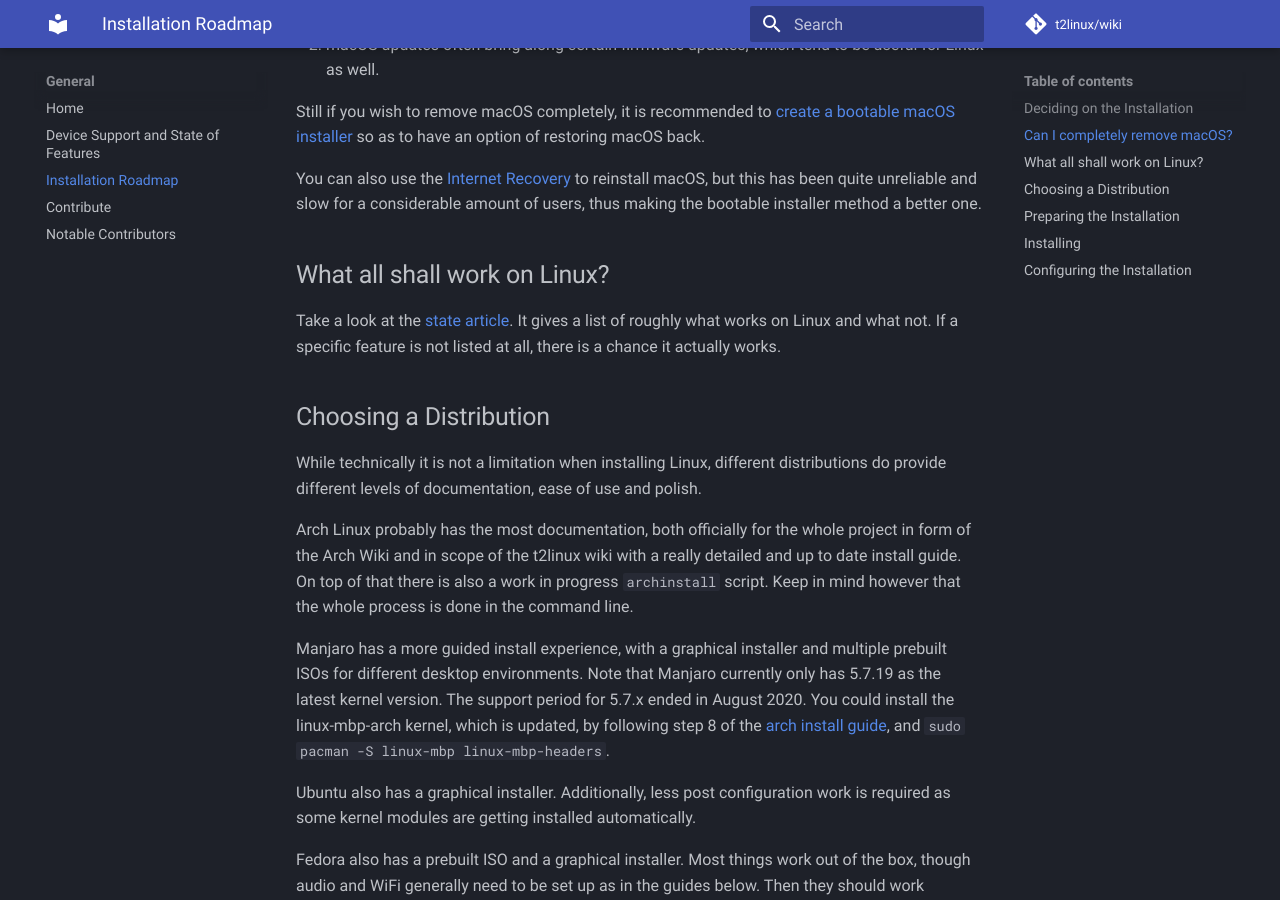
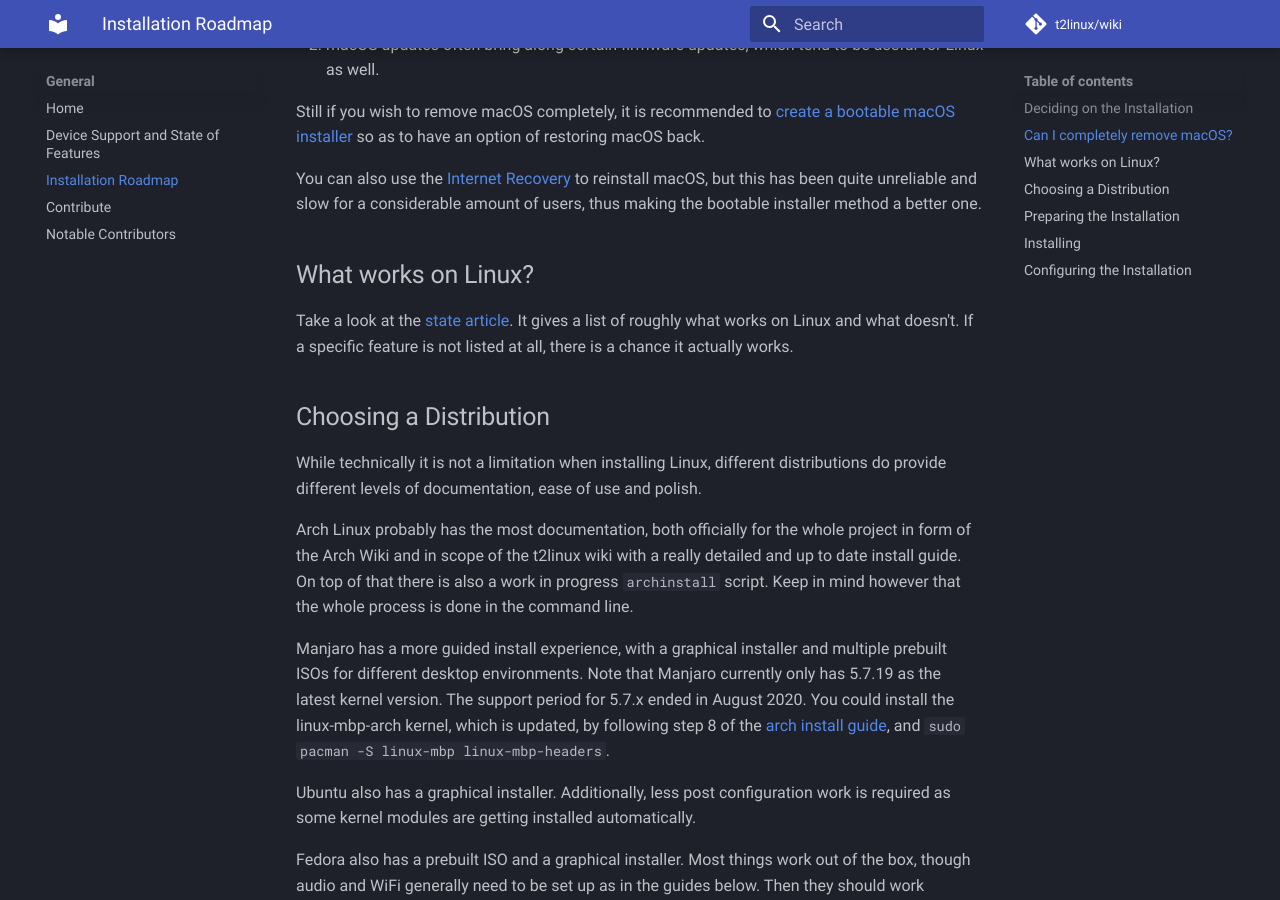
Before and after one commit to t2linux/wiki, an MkDocs documentation site: the page built from docs/roadmap.md, in a window 1280 px wide and 900 px high, scrolled down 762 px. Built offline with MkDocs 1.6.1 and Material for MkDocs 9.7.7, drawn with Linux system fonts in a browser that asks for light colours; comment, search, counter and statistics services are not loaded.

Commit message:
Fix grammar

```diff
--- a/docs/roadmap.md
+++ b/docs/roadmap.md
@@ -23,9 +23,9 @@ Still if you wish to remove macOS completely, it is recommended to [create a boo
 
 You can also use the [Internet Recovery](https://support.apple.com/en-in/HT204904) to reinstall macOS, but this has been quite unreliable and slow for a considerable amount of users, thus making the bootable installer method a better one.
 
-## What all shall work on Linux?
+## What works on Linux?
 
-Take a look at the [state article](https://wiki.t2linux.org/state/). It gives a list of roughly what works on Linux and what not.
+Take a look at the [state article](https://wiki.t2linux.org/state/). It gives a list of roughly what works on Linux and what doesn't.
 If a specific feature is not listed at all, there is a chance it actually works.
 
 ## Choosing a Distribution
```
